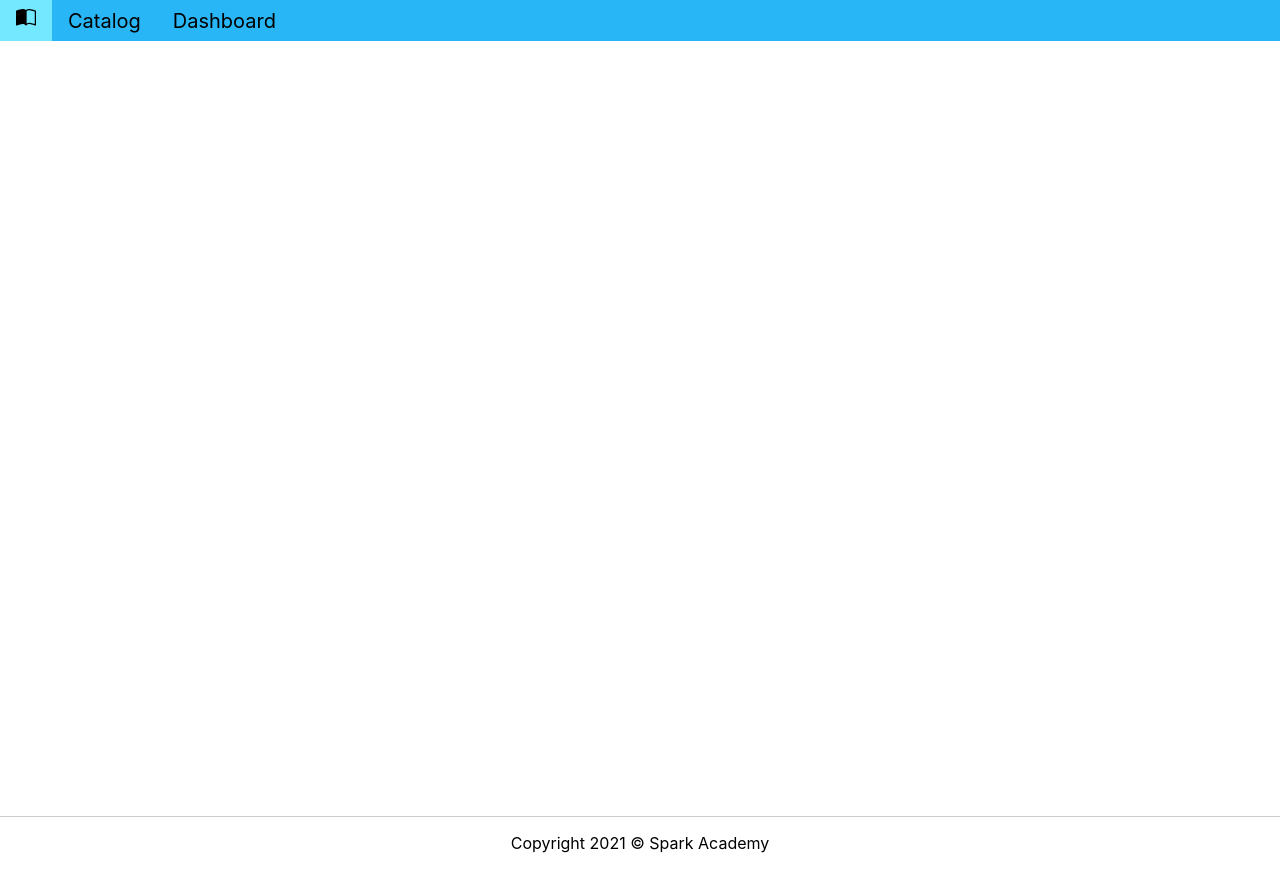
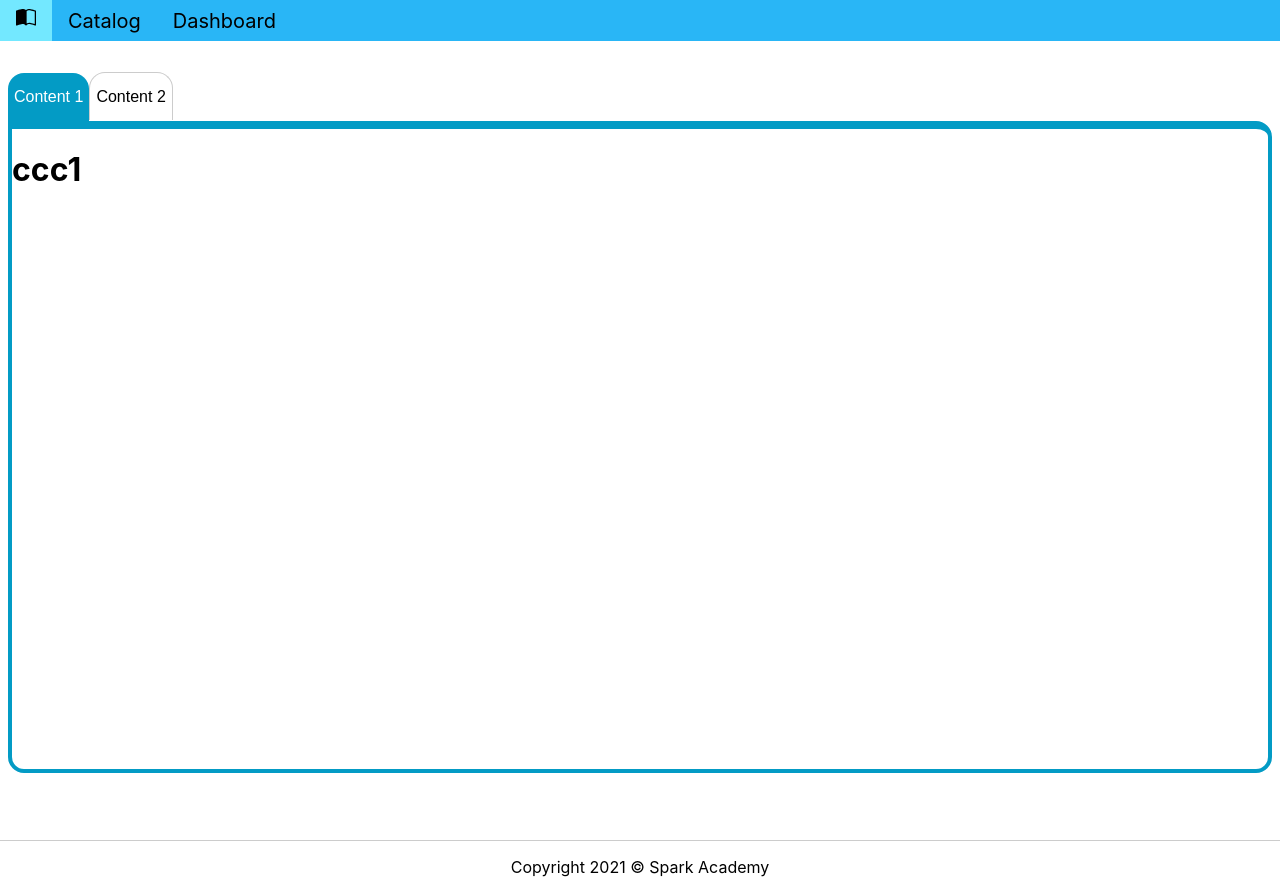
Before and after one commit to Imalsha97/SPARK_LMS_MERN, a React (Create React App) app: page / in a window 1280 px wide. Before the commit the page ends 869 px from the top, so only its background shows below. Built offline with nearby package versions, Linux system fonts and the light colour scheme.

Commit message:
create working tabs

```diff
--- a/src/App.js
+++ b/src/App.js
@@ -3,10 +3,11 @@ import { ThemeProvider } from "styled-components";
 import { BsBookHalf } from "react-icons/bs";
 
 
-import { Main, Footer, Header } from "./componets/layout";
-import { NavBar, NavItem, NavLink } from "./componets/Navbar";
+import { Main, Footer, Header } from "./components/Layout";
+import { NavBar, NavItem, NavLink } from "./components/Navbar";
 // import Spinner from "./componets/Spinner";
 
+import Dashboard from "./containers/Dashboard";
 // import { DASHBOARD, CATALOG } from "./shared/routes";
 
 
@@ -40,11 +41,12 @@ function App() {
                </NavItem>
                <NavItem>
                   <NavLink href="#">Dashboard</NavLink>
+
                </NavItem>
             </NavBar>
          </Header>
          <Main>
-
+         <Dashboard />
          </Main>
          <Footer>
             Copyright {new Date().getFullYear()} &#169; Spark Academy
--- a/src/components/Tabs.js
+++ b/src/components/Tabs.js
@@ -2,21 +2,21 @@ import React, { useState } from "react";
 
 import styled from "styled-components";
 
-export const TabsContainer = styled.div`
+export const Tabs = styled.div`
     overflow: hidden;
     background: #fff;
     height: 100%;
     width: 100%;
 `;
 
-const TabButtonContainer = styled.div`
-    display: flex;
+// const TabButtonContainer = styled.div`
+//     display: flex;
 
-    > * {
-        flex: 1 1 0;
-        max-width: 10em;
-    }
-`;
+//     > * {
+//         flex: 1 1 0;
+//         max-width: 10em;
+//     }
+// `;
 
 export const Tab = styled.button`
     border: none;
@@ -26,19 +26,19 @@ export const Tab = styled.button`
     font-size: 1em;
     border: ${(props) => (props.active ? "" : "1px solid #ccc")};
     border-bottom: none;
-    background-color: ${(props) => (props.active ? props.theme.primary.main : "#fff")};
+    background-color: ${(props) => (props.active ? "#039bc5": "#fff")};
     height: 3em;
-    color: ${(props) => props.theme.primary.textColor };
+    color:  ${(props) => (props.active ? "#fff": "#000")};
     border-top-left-radius: 1em;
     border-top-right-radius: 1em;
     :hover {
-        background-color: ${(props) => props.theme.primary.light };
+         background-color:  #4fc3f7;
     }
 `;
 
-export const TabContents = styled.div`
-    border: 0.25em solid ${(props) => props.theme.primary.main };
-    border-top: 0.5em solid ${(props) => props.theme.primary.main };
+export const TabContent = styled.div`
+    border: 0.25em solid #039bc5;
+    border-top: 0.5em solid  #039bc5 ;
     border-top-right-radius: 1em;
     border-bottom-left-radius: 1em;
     border-bottom-right-radius: 1em;
@@ -49,34 +49,34 @@ export const Content = styled.div`
     ${(props) => (props.active ? "" : "display: none")};
 `;
 
-export default function Tabs(props) {
-    const { contents } = props;
+// export default function Tabs(props) {
+//     const { contents } = props;
 
-    const [active, setActive] = useState(0);
+//     const [active, setActive] = useState(0);
 
-    const handleClick = (event) => {
-        const index = parseInt(event.target.id , 0);
-        if (index !== active) {
-            setActive(index);
-        }
-    };
+//     const handleClick = (event) => {
+//         const index = parseInt(event.target.id , 0);
+//         if (index !== active) {
+//             setActive(index);
+//         }
+//     };
 
-    return (
-        <TabsContainer>
-            <TabButtonContainer>
-                {contents.map((content, index) => (
-                    <Tab onClick={handleClick} active={active === index} id = {index} key={index}>
-                        {content.title}
-                    </Tab>
-                ))}
-            </TabButtonContainer>
-            <TabContents>
-                {contents.map((content, index) => (
-                    <Content active={active === index} key={index}>
-                        {content.elements}
-                    </Content>
-                ))}
-            </TabContents>
-        </TabsContainer>
-    );
-}
+//     return (
+//         <TabsContainer>
+//             <TabButtonContainer>
+//                 {contents.map((content, index) => (
+//                     <Tab onClick={handleClick} active={active === index} id = {index} key={index}>
+//                         {content.title}
+//                     </Tab>
+//                 ))}
+//             </TabButtonContainer>
+//             <TabContents>
+//                 {contents.map((content, index) => (
+//                     <Content active={active === index} key={index}>
+//                         {content.elements}
+//                     </Content>
+//                 ))}
+//             </TabContents>
+//         </TabsContainer>
+//     );
+// }
--- a/src/componets/Navbar.js
+++ /dev/null
@@ -1,34 +0,0 @@
-import styled from "styled-components";
-
-export const NavBar = styled.ul`
-   list-style: none;
-   margin: 0;
-   padding: ${(props)=> props.theme.spacing(1)} 0;
-   overflow: hidden;
-   background-color: ${(props) => props.theme.primary.main};
-   width: 100%;
-   position: fixed;
-   top: 0;
-   z-index: 1;
-   max-height: 5vh;
-`;
-
-export const NavItem = styled.li`
-  display: inline;
-`;
-
-export const NavLink = styled.a`
-   color: ${(props) => props.theme.primary.textColor};
-   text-align: center;
-   padding: 14px 16px;
-   text-decoration: none;
-   font-size: 1.25em;
-
-   :hover {
-      background-color: ${(props) => props.theme.primary.light};
-   }
-
-   .active {
-      background-color: ${(props) => props.theme.primary.dark};
-   }
-`;
--- a/src/componets/layout.js
+++ /dev/null
@@ -1,20 +0,0 @@
-import styled from "styled-components";
-
-export const Header = styled.header`
-   height: 5vh;
-`;
-
-export const Main = styled.main`
-   min-height: 95vh;
-   padding:${(props)=> props.theme.spacing(1)};
-   display: flex;
-   align-items: center;
-   flex-direction: column;
-`;
-
-export const Footer = styled.footer`
-   display: flex;
-   justify-content: center;
-   padding: 1em;
-   border-top: 1px solid #ccc;
-`;
--- a/src/containers/Dashboard.js
+++ b/src/containers/Dashboard.js
@@ -1,37 +1,27 @@
-import React, { useEffect ,useState } from 'react';
+import React, { useState } from  "react";
+import { Content , Tab , TabContent , Tabs } from "../components/Tabs"
+const Dashboard = () => {
+    const [active , setActive ] = useState(0);
 
-import Tabs  from "../components/Tabs";
-
-import { getBooks } from '../api/bookAPI';
-import Spinner from '../components/Spinner';
-
-const Dashboard = () => {
-    const [isLoading , setIsLoading] = useState(false);
-
-    useEffect(()=>{
-            setIsLoading(true);
-            getBooks()
-                .then((response)=>{
-                    if(!response.error){
-                        console.log(response.data);
-                    }
-                })
-                .catch((error) =>{
-                    console.log(error);
-                })
-                .finally(()=>{
-                    setIsLoading(false);
-                })
-    }, [])
-
-    const contents = [
-        {title: "Books", elements: <h1>Content of books go here</h1>},
-        {title: "Members", elements: <h1>Content of members go here</h1>},
-    ]
-
+    const handleClick = (event) => {
+        const index = parseInt(event.target.id,0);
+        if (index !== active){
+            setActive(index);
+        }
+    }
     return (
-        isLoading ? <Spinner/> : <Tabs contents={contents} />
+       <Tabs>
+           <Tab id={0} onClick={handleClick} active={active === 0}>Content 1</Tab>
+           <Tab id={1} onClick={handleClick} active={active === 1}>Content 2</Tab>
+           <TabContent>
+               <Content active={active === 0}>
+                   <h1>ccc1</h1>
+               </Content>
+               <Content active={active === 1}>
+                   <h1>ccc2</h1>
+               </Content>
+           </TabContent>
+       </Tabs>
     );
-};
-
+}
 export default Dashboard
```
Also changed, not shown: src/components/Spinner.js (deleted, +0 -32 lines), src/componets/CommonComponents.js (deleted, +0 -8 lines).
